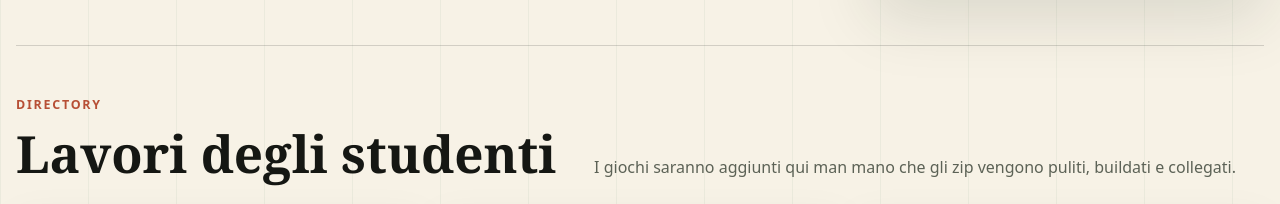
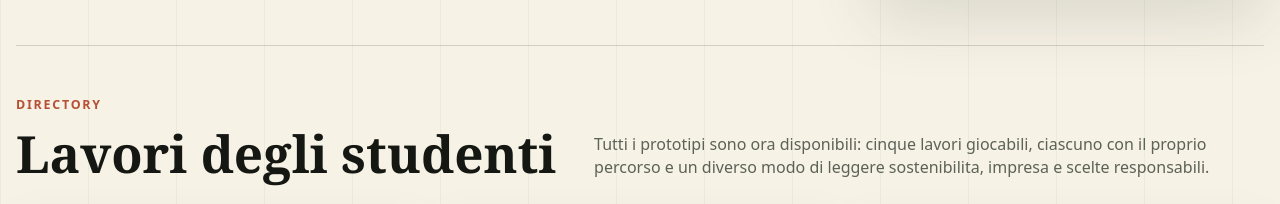
Before and after one commit to a-gians/sarnano-serious-game-showcase-2026, a plain HTML site: page index.html in a window 1280 px wide. Shown: the part 588-792 px from the top of the page. Drawn offline with Linux system fonts and the light colour scheme.

Commit message:
Update showcase completion copy

```diff
--- a/index.html
+++ b/index.html
@@ -50,7 +50,7 @@
         <p class="eyebrow">Directory</p>
         <h2>Lavori degli studenti</h2>
       </div>
-      <p>I giochi saranno aggiunti qui man mano che gli zip vengono puliti, buildati e collegati.</p>
+      <p>Tutti i prototipi sono ora disponibili: cinque lavori giocabili, ciascuno con il proprio percorso e un diverso modo di leggere sostenibilita, impresa e scelte responsabili.</p>
     </section>
 
     <section class="cards" id="student-projects" aria-label="Lavori studenti"></section>
```
